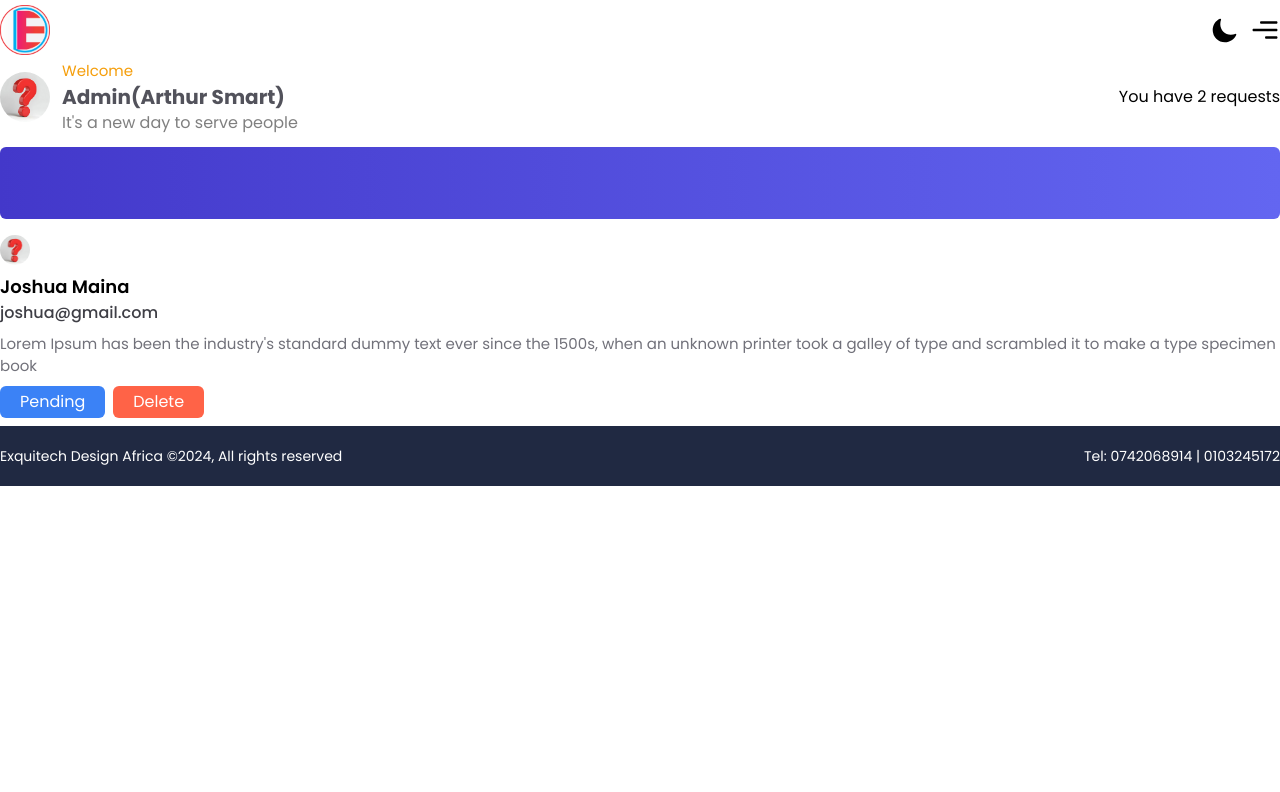
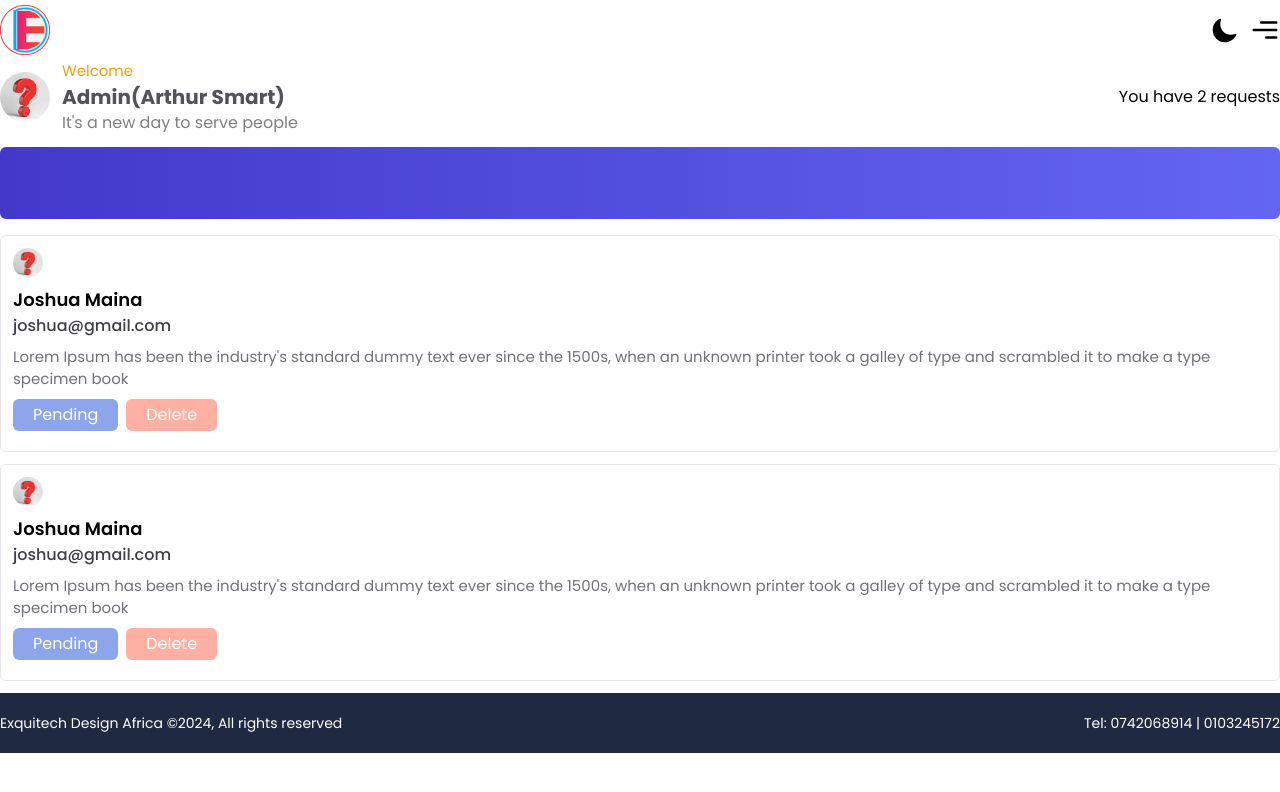
Before and after one commit to Arthur-Smart/Exquitech-Design-Africa, a Next.js app: page /admin in a window 1280 px wide. Shown: the top 792 px of the page. Built offline with nearby package versions, Linux system fonts and the light colour scheme.

Commit message:
new commit

```diff
--- a/src/app/admin/page.tsx
+++ b/src/app/admin/page.tsx
@@ -9,7 +9,13 @@ import { ThemeContext } from "@/context/ThemeContext";
 const page = () => {
   const { state } = useContext(ThemeContext);
   return (
-    <main className="w-full flex flex-col items-center justify-center">
+    <main
+      className={
+        state.isDarkMode == true
+          ? "w-full flex flex-col items-center justify-center bg-black"
+          : "w-full flex flex-col items-center justify-center"
+      }
+    >
       <section className="container flex items-center justify-between">
         <div className={`${styles.user__left} flex items-center`}>
           <Image
@@ -51,7 +57,7 @@ const page = () => {
       </section>
       <div className="h-[2px] mt-3 container bg-zinc-200 py-9 rounded-md bg-gradient-to-r from-indigo-700 to-indigo-500"></div>
       <section className="mt-4 container p">
-        <div>
+        <div className="w-full border-gray-200 border-[1px] rounded-md p-3 mb-3">
           <Image
             src={USERIMAGE}
             alt=""
@@ -59,7 +65,15 @@ const page = () => {
             height={100}
             className={styles.user__avatar__pic}
           />
-          <p className="font-semibold text-lg mt-2">Joshua Maina</p>
+          <p
+            className={
+              state.isDarkMode == true
+                ? "font-semibold text-lg mt-2 text-white"
+                : "font-semibold text-lg mt-2"
+            }
+          >
+            Joshua Maina
+          </p>
           <p className="font-medium text-zinc-700 ">joshua@gmail.com</p>
           <p className="mt-2 text-[15px] text-zinc-500">
             {" "}
@@ -68,10 +82,43 @@ const page = () => {
             scrambled it to make a type specimen book
           </p>
           <div className="my-2">
-            <button className="py-[4px] px-5 bg-blue-500 rounded-md text-white">
+            <button className="py-[4px] px-5 bg-blue-700/50 rounded-md text-white">
               Pending
             </button>
-            <button className="py-[4px] px-5 bg-[tomato] ml-2 rounded-md text-white">
+            <button className="py-[4px] px-5 bg-[tomato]/50 ml-2 rounded-md text-white">
+              Delete
+            </button>
+          </div>
+        </div>
+        <div className="w-full border-gray-200 border-[1px] rounded-md p-3 mb-3">
+          <Image
+            src={USERIMAGE}
+            alt=""
+            width={100}
+            height={100}
+            className={styles.user__avatar__pic}
+          />
+          <p
+            className={
+              state.isDarkMode == true
+                ? "font-semibold text-lg mt-2 text-white"
+                : "font-semibold text-lg mt-2"
+            }
+          >
+            Joshua Maina
+          </p>
+          <p className="font-medium text-zinc-700 ">joshua@gmail.com</p>
+          <p className="mt-2 text-[15px] text-zinc-500">
+            {" "}
+            Lorem Ipsum has been the industry's standard dummy text ever since
+            the 1500s, when an unknown printer took a galley of type and
+            scrambled it to make a type specimen book
+          </p>
+          <div className="my-2">
+            <button className="py-[4px] px-5 bg-blue-700/50 rounded-md text-white">
+              Pending
+            </button>
+            <button className="py-[4px] px-5 bg-[tomato]/50 ml-2 rounded-md text-white">
               Delete
             </button>
           </div>
```
